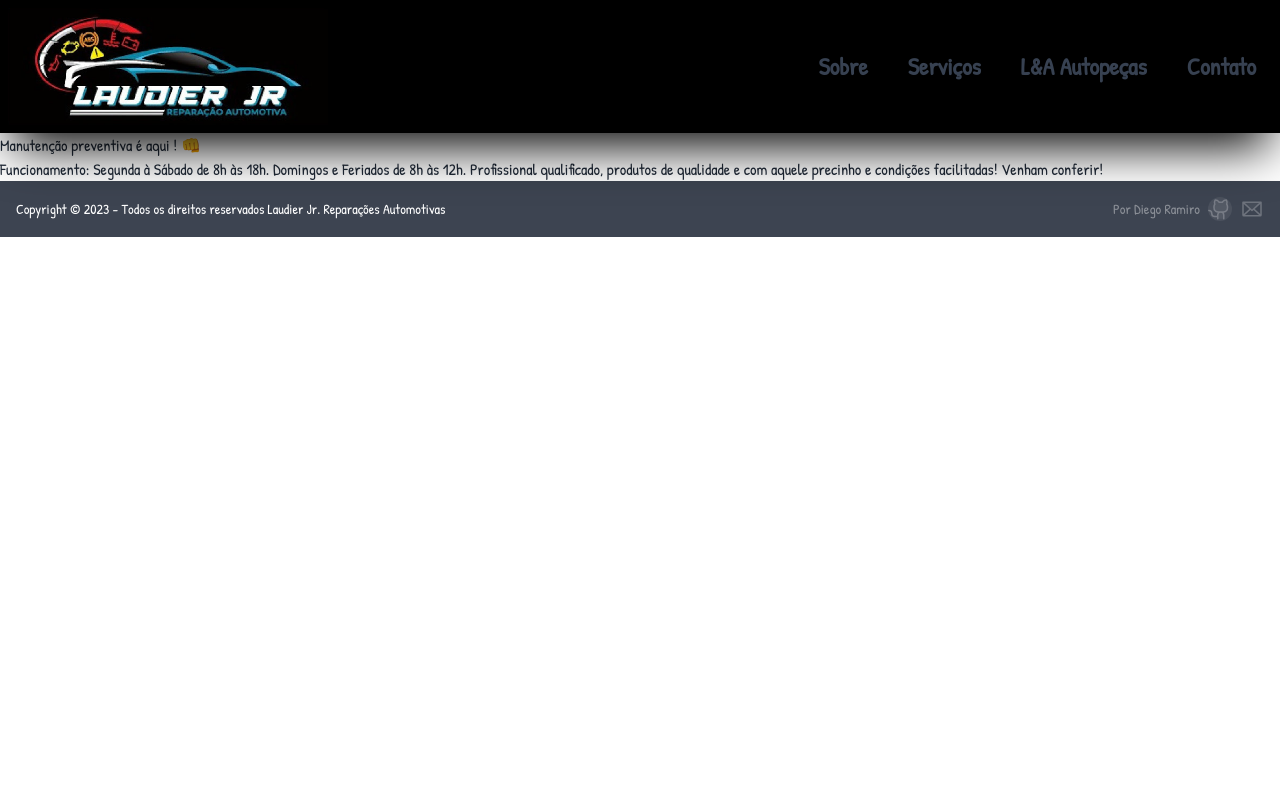
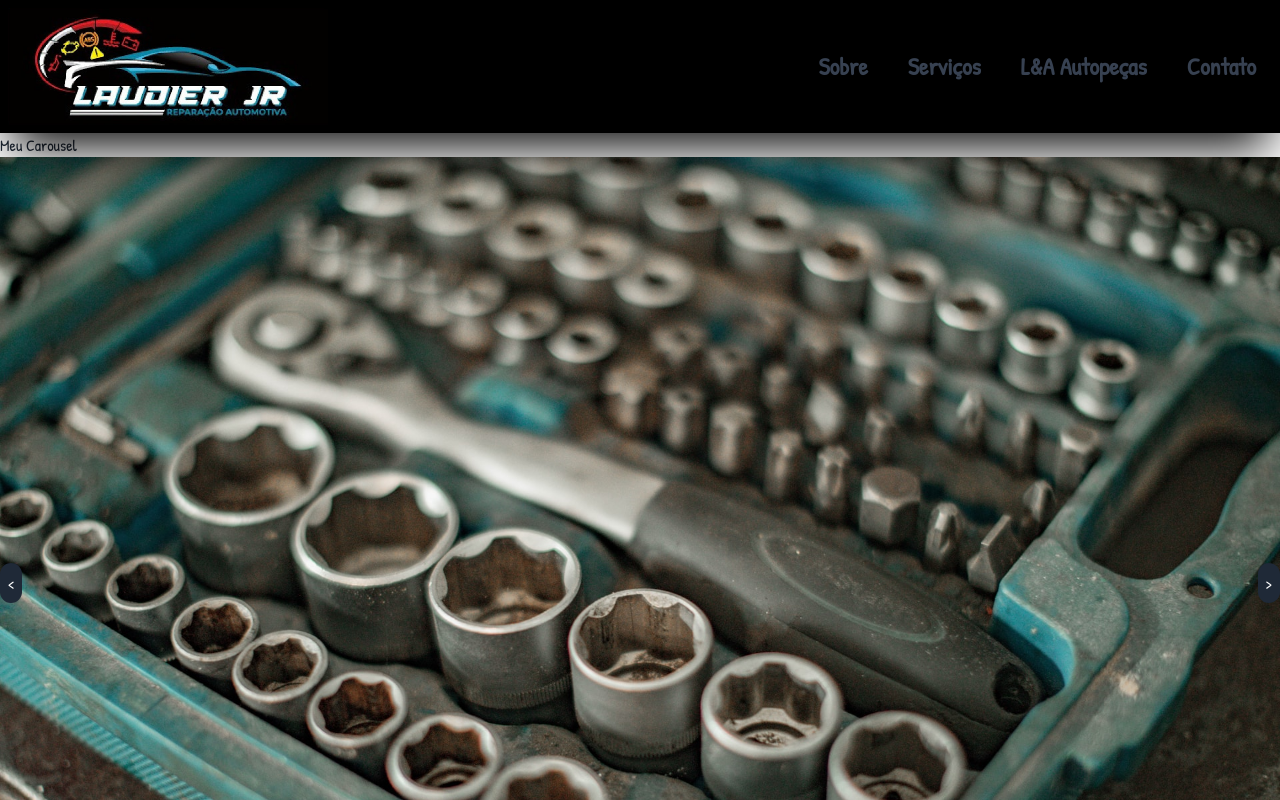
Before and after one commit to Diego-Girao/laudier-oficina, a React (Vite) app: page /repair in a window 1280 px wide. Shown: the top 800 px of the page. Built offline with nearby package versions, Linux system fonts and the light colour scheme.

Commit message:
Feat add import carousel

```diff
--- a/src/routes/Repair/Repair.jsx
+++ b/src/routes/Repair/Repair.jsx
@@ -1,13 +1,37 @@
+import Carousel from "../../components/Hero/Carousel"
+
+const images = [
+	{
+		src: "src/assets/images/tool.jpg",
+		alt: "Image 1",
+		text: "Texto sobre a imagem 1",
+	},
+	{
+		src: "src/assets/images/tool.jpg",
+		alt: "Image 2",
+		text: "Texto sobre a imagem 2",
+	},
+	{
+		src: "src/assets/images/tool.jpg",
+		alt: "Image 3",
+		text: "Texto sobre a imagem 3",
+	},
+]
+
 export default function Repair() {
 	return (
 		<>
-			<h1>Manutenção preventiva é aqui ! 👊</h1>
-
+			{/* <h1>Manutenção preventiva é aqui ! 👊</h1> */}
+			<div>
+				<h1>Meu Carousel</h1>
+				<Carousel images={images} />
+			</div>
+			{/*
 			<p>
 				Funcionamento: Segunda à Sábado de 8h às 18h. Domingos e Feriados de 8h
 				às 12h. Profissional qualificado, produtos de qualidade e com aquele
 				precinho e condições facilitadas! Venham conferir!
-			</p>
+			</p> */}
 		</>
 	)
 }
```
